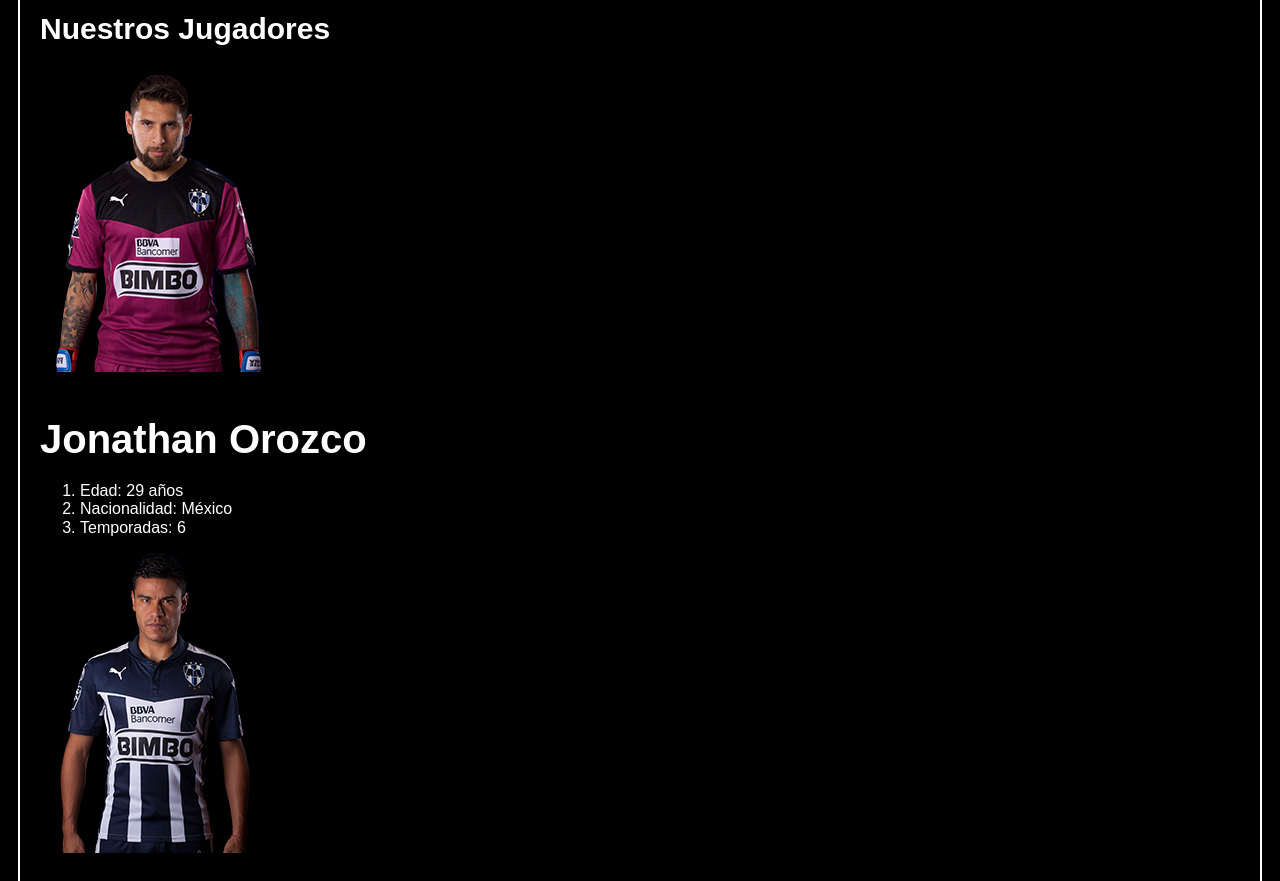
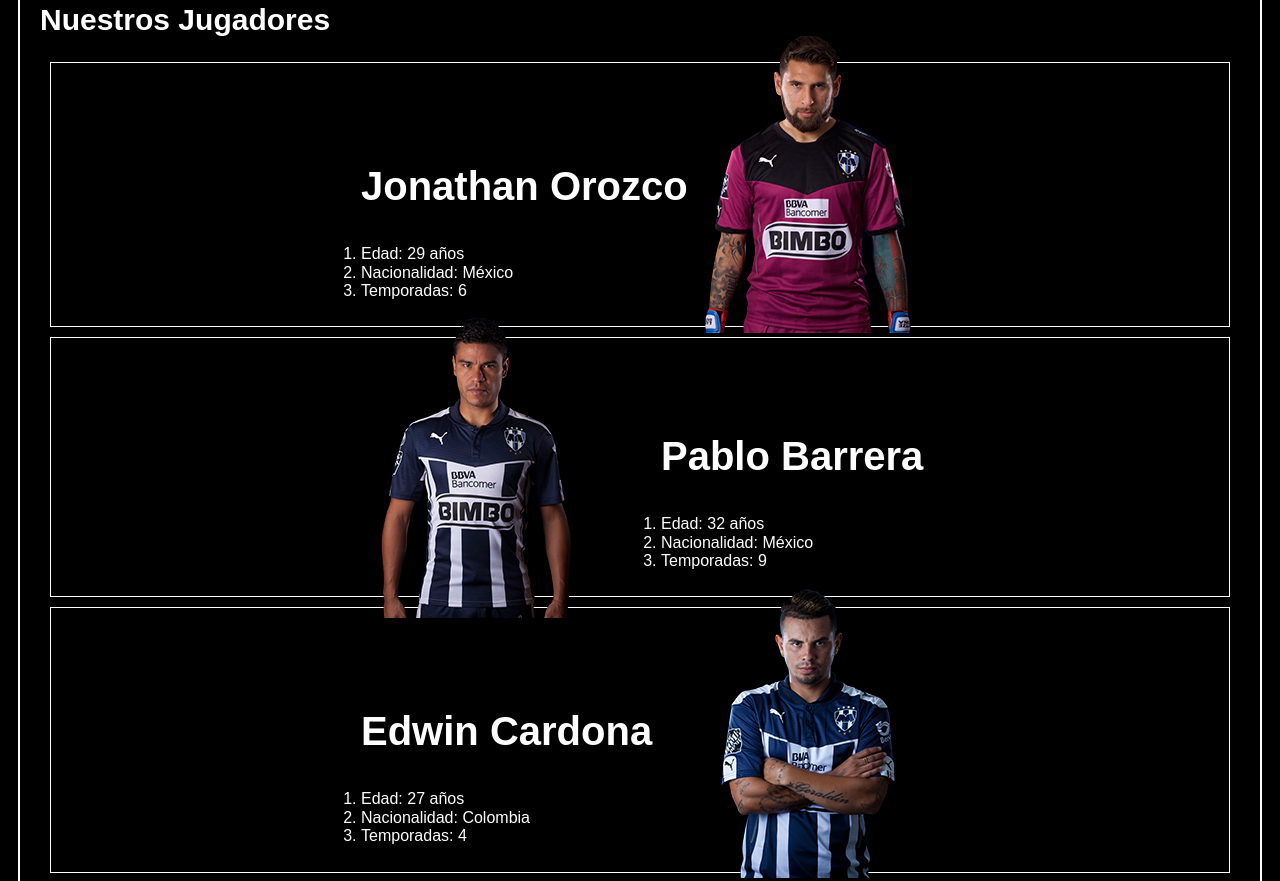
Before and after one commit to JulianAmayaD/cuervos, a plain HTML site: page index.html in a window 1280 px wide. Shown: the part 860-1741 px from the top of the page. Drawn offline with Linux system fonts and the light colour scheme.

Commit message:
Floats and Positions

```diff
--- a/css/styles.css
+++ b/css/styles.css
@@ -15,6 +15,13 @@ body{
   padding: 20px;
   width: 1200px;
 }
+.container-info-l{
+  margin-left: 300px;
+  margin-top: 50px;
+}
+.container-info-r{
+  margin-left: 600px;
+}
 .cover{
   background-image: url("../img/backgroundCuervo.jpg");
   background-size: cover;
@@ -31,6 +38,12 @@ body{
 .header{
   border-top: 2px solid white;
 }
+.left{
+  float: left;
+  margin-left: 300px;
+  position: relative;
+  top: -30px
+}
 .logo{
   display: inline-block;
   margin-left: 0;
@@ -41,7 +54,9 @@ body{
 }
 .menu{
   display: inline-block;
+  float: right;
   font-size: 24px;
+  margin-top: 200px;
 }
 .menu li{
   display: inline-block;
@@ -53,9 +68,28 @@ body{
 .players h2{
   font-size: 30px;
 }
+.player{
+  border: 1px solid white;
+  /*overflow: hidden;*/
+  padding: 10px;
+  margin: 10px;
+}
 .player h3{
   font-size: 40px;
   margin-bottom: 20px;
+}
+.player ol{
+  padding: 0;
+}
+.player-name{
+  display: inline-block;
+}
+.right{
+  float: right;
+  margin-bottom: 20px;
+  margin-right: 300px;
+  position: relative;
+  top: -40px;
 }
 .title{
   color: black;
--- a/index.html
+++ b/index.html
@@ -49,33 +49,41 @@
         <h2>Nuestros Jugadores</h2>
         <!-- Player 1 -->
         <article class="player">
-          <img src="img/orozco.png" alt="Orozco" />
+            <img class="right" src="img/orozco.png" alt="Orozco" />
+            <div class="container-info-l">
               <h3 class="player-name">Jonathan Orozco</h3>
               <ol>
                 <li>Edad: 29 años</li>
                 <li>Nacionalidad: México</li>
                 <li>Temporadas: 6</li>
               </ol>
+            </div>
         </article>
+
         <!-- Player 2 -->
         <article class="player">
-          <img src="img/barrera.png" alt="Barrera" />
+          <img class="left" src="img/barrera.png" alt="Barrera" />
+          <div class="container-info-r">
             <h3 class="player-name">Pablo Barrera</h3>
             <ol>
               <li>Edad: 32 años</li>
               <li>Nacionalidad: México</li>
               <li>Temporadas: 9</li>
             </ol>
+        </div>
         </article>
+
         <!-- Player 3 -->
         <article class="player">
-          <img src="img/cardona.png" alt="Cardona" />
+          <img class="right" src="img/cardona.png" alt="Cardona" />
+          <div class="container-info-l">
             <h3 class="player-name">Edwin Cardona</h3>
             <ol>
               <li>Edad: 27 años</li>
               <li>Nacionalidad: Colombia</li>
               <li>Temporadas: 4</li>
             </ol>
+          </div>
         </article>
       </section>
 
```
Also changed, not shown: 1 other file. Lines whose indentation alone changed are shown as unchanged.
